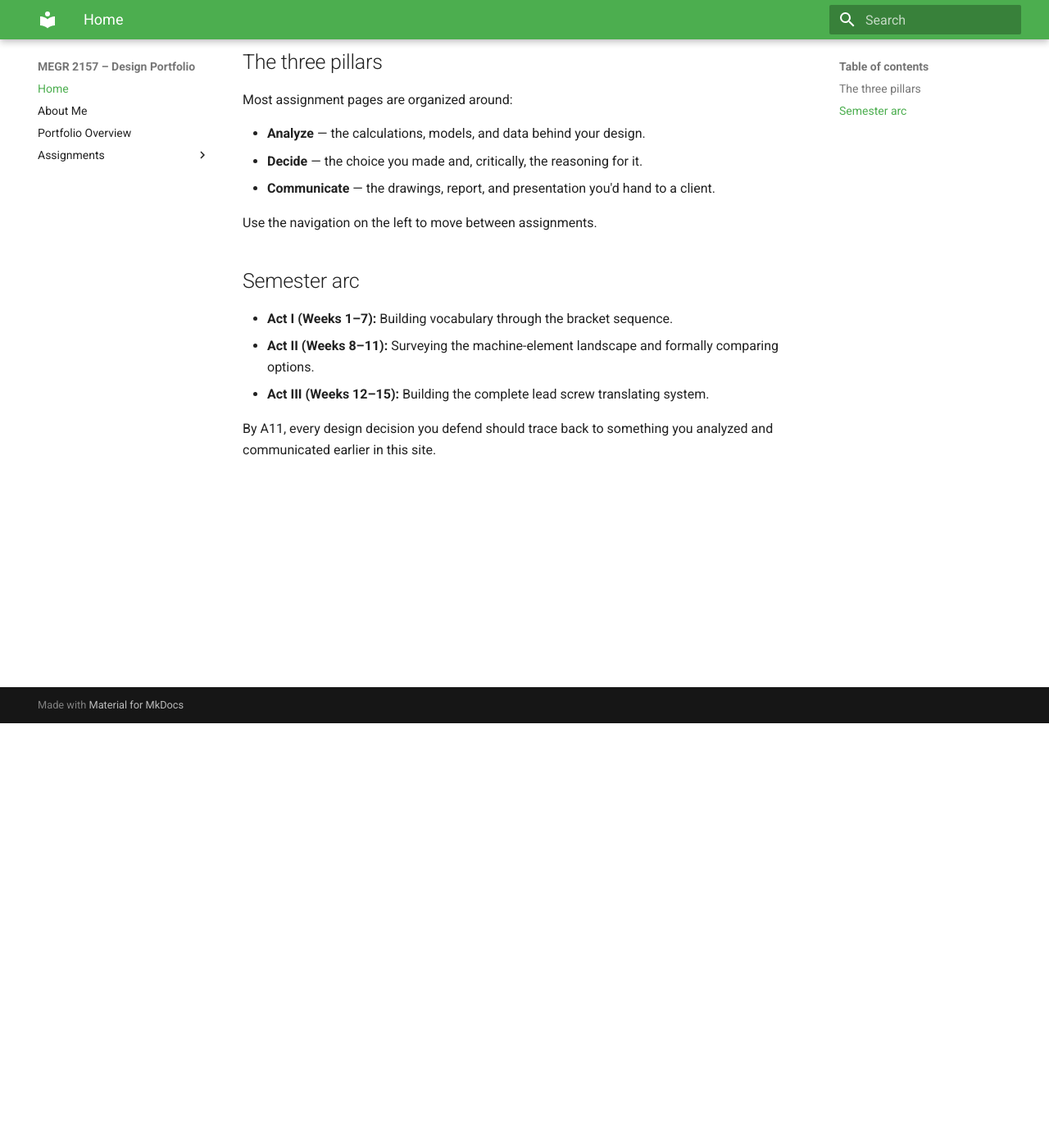
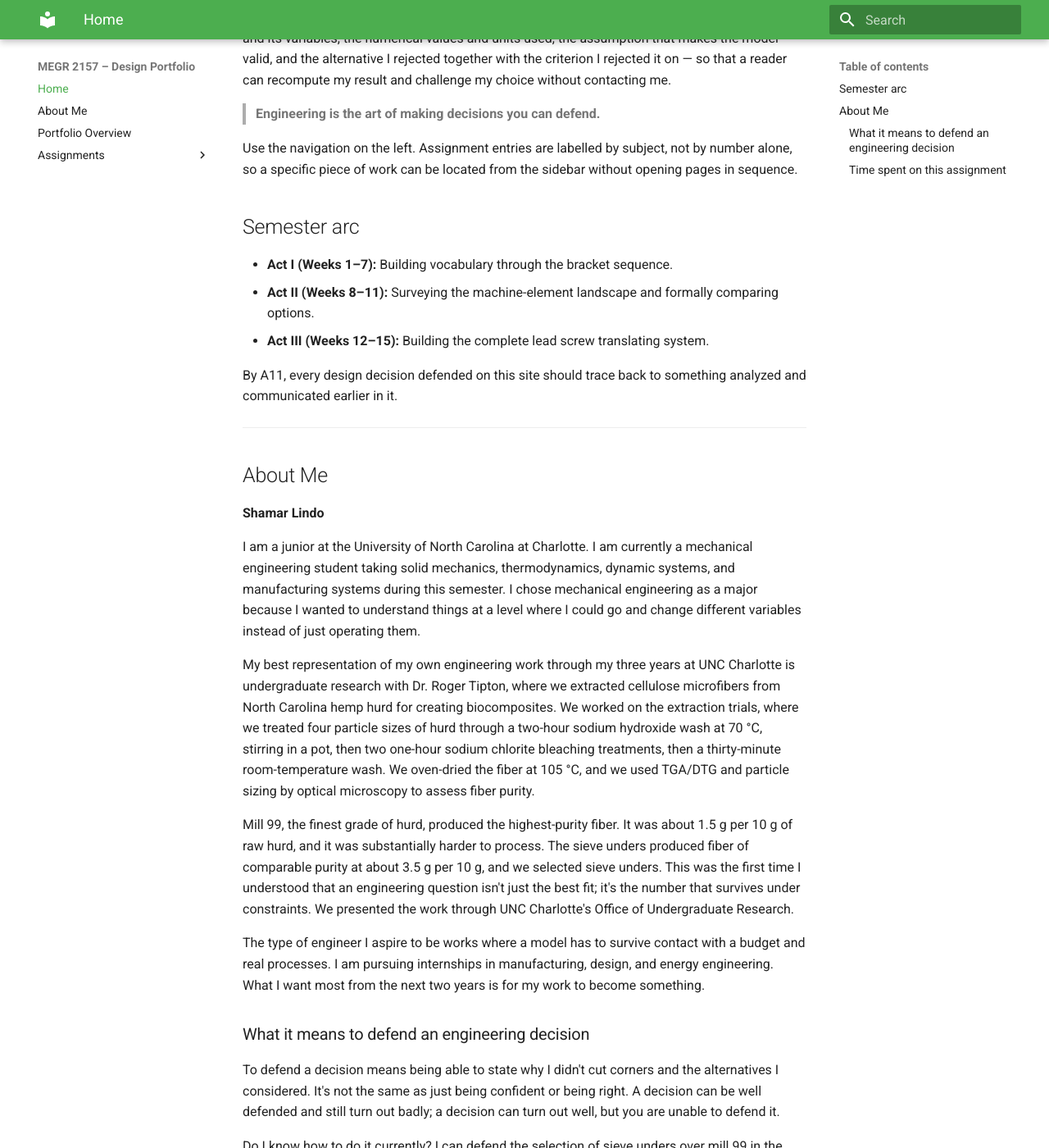
Before and after one commit to shamardlindo1/-megr2157-portfolio, an MkDocs documentation site: the page built from docs/index.md, in a window 1280 px wide and 1400 px high, scrolled down 518 px. Shown: the whole window at 82% size. Built offline with MkDocs 1.6.1 and Material for MkDocs 9.7.7, drawn with Linux system fonts in a browser that asks for light colours; some of the changed text lies outside the part shown.

Commit message:
Homepage: intro and About Me section

```diff
--- a/docs/index.md
+++ b/docs/index.md
@@ -2,19 +2,15 @@
 
 ![MEGR 2156-7 Title](MEGR2156title.png)
 
-This site is the working record of your engineering design decisions across MEGR 2157. Every entry follows the Analyze, Decide, Communicate structure in accordance with standard engineering documentation practice, so a reader can see not just what you built, but how and why you built it that way. Engineering documentation is a skill developed through deliberate practice. Each assignment is an opportunity to improve the precision, clarity, and professional quality of how you record and defend your work. As you progress through the semester your engineering capability will grow alongside your documentation — this portfolio is the record of that journey.
+This site is the engineering record for MEGR 2156/2157 Sophomore Design at UNC Charlotte: eleven assignments running from a single loaded bracket to a complete lead screw translating system.
+
+**How it is organized.** Every assignment entry on this site is structured the same way — *Analyze* (the governing model, its variables, and the assumptions that make it valid), *Decide* (the alternatives considered, the criteria applied, and the selection made), *Communicate* (the drawings, figures, and write-up a colleague would receive). A reader who learns that structure once can navigate any entry on the site without relearning it.
+
+**The standard this record holds itself to.** Every assignment entry will state the governing model and its variables, the numerical values and units used, the assumption that makes the model valid, and the alternative I rejected together with the criterion I rejected it on — so that a reader can recompute my result and challenge my choice without contacting me.
 
 > **Engineering is the art of making decisions you can defend.**
 
-## The three pillars
-
-Most assignment pages are organized around:
-
-- **Analyze** — the calculations, models, and data behind your design.
-- **Decide** — the choice you made and, critically, the reasoning for it.
-- **Communicate** — the drawings, report, and presentation you'd hand to a client.
-
-Use the navigation on the left to move between assignments.
+Use the navigation on the left. Assignment entries are labelled by subject, not by number alone, so a specific piece of work can be located from the sidebar without opening pages in sequence.
 
 ## Semester arc
 
@@ -22,4 +18,54 @@ Use the navigation on the left to move between assignments.
 - **Act II (Weeks 8–11):** Surveying the machine-element landscape and formally comparing options.
 - **Act III (Weeks 12–15):** Building the complete lead screw translating system.
 
-By A11, every design decision you defend should trace back to something you analyzed and communicated earlier in this site.
+By A11, every design decision defended on this site should trace back to something analyzed and communicated earlier in it.
+
+---
+
+## About Me
+
+**Shamar Lindo**
+
+I am a junior at the University of North Carolina at Charlotte. I am currently a mechanical
+engineering student taking solid mechanics, thermodynamics, dynamic systems, and manufacturing
+systems during this semester. I chose mechanical engineering as a major because I wanted to
+understand things at a level where I could go and change different variables instead of just
+operating them.
+
+My best representation of my own engineering work through my three years at UNC Charlotte is
+undergraduate research with Dr. Roger Tipton, where we extracted cellulose microfibers from North
+Carolina hemp hurd for creating biocomposites. We worked on the extraction trials, where we treated
+four particle sizes of hurd through a two-hour sodium hydroxide wash at 70 °C, stirring in a pot,
+then two one-hour sodium chlorite bleaching treatments, then a thirty-minute room-temperature wash.
+We oven-dried the fiber at 105 °C, and we used TGA/DTG and particle sizing by optical microscopy to
+assess fiber purity.
+
+Mill 99, the finest grade of hurd, produced the highest-purity fiber. It was about 1.5 g per 10 g of
+raw hurd, and it was substantially harder to process. The sieve unders produced fiber of comparable
+purity at about 3.5 g per 10 g, and we selected sieve unders. This was the first time I understood
+that an engineering question isn't just the best fit; it's the number that survives under
+constraints. We presented the work through UNC Charlotte's Office of Undergraduate Research.
+
+The type of engineer I aspire to be works where a model has to survive contact with a budget and
+real processes. I am pursuing internships in manufacturing, design, and energy engineering. What I
+want most from the next two years is for my work to become something.
+
+### What it means to defend an engineering decision
+
+To defend a decision means being able to state why I didn't cut corners and the alternatives I
+considered. It's not the same as just being confident or being right. A decision can be well defended
+and still turn out badly; a decision can turn out well, but you are unable to defend it.
+
+Do I know how to do it currently? I can defend the selection of sieve unders over mill 99 in the
+extraction work. The criteria for this were fiber purity, mass yield, and processing difficulty
+during filtration. The purity of these different mills was comparable through TGA/DTG, and yield
+differed by roughly a factor of two. That decision I can reconstruct and argue with someone who
+disagrees. What I cannot yet do is defend a decision in the moment as I make it, because I tend to
+arrive at an answer first and then construct the justification afterwards. I also do not have the
+habit of writing down rejected alternatives at the moment I reject them, so by the time I document
+the work, they're not recorded for comparison. That is the specific gap I wish to close instead of
+letting it go.
+
+### Time spent on this assignment
+
+I spent 6 hours on this assignment.
```
